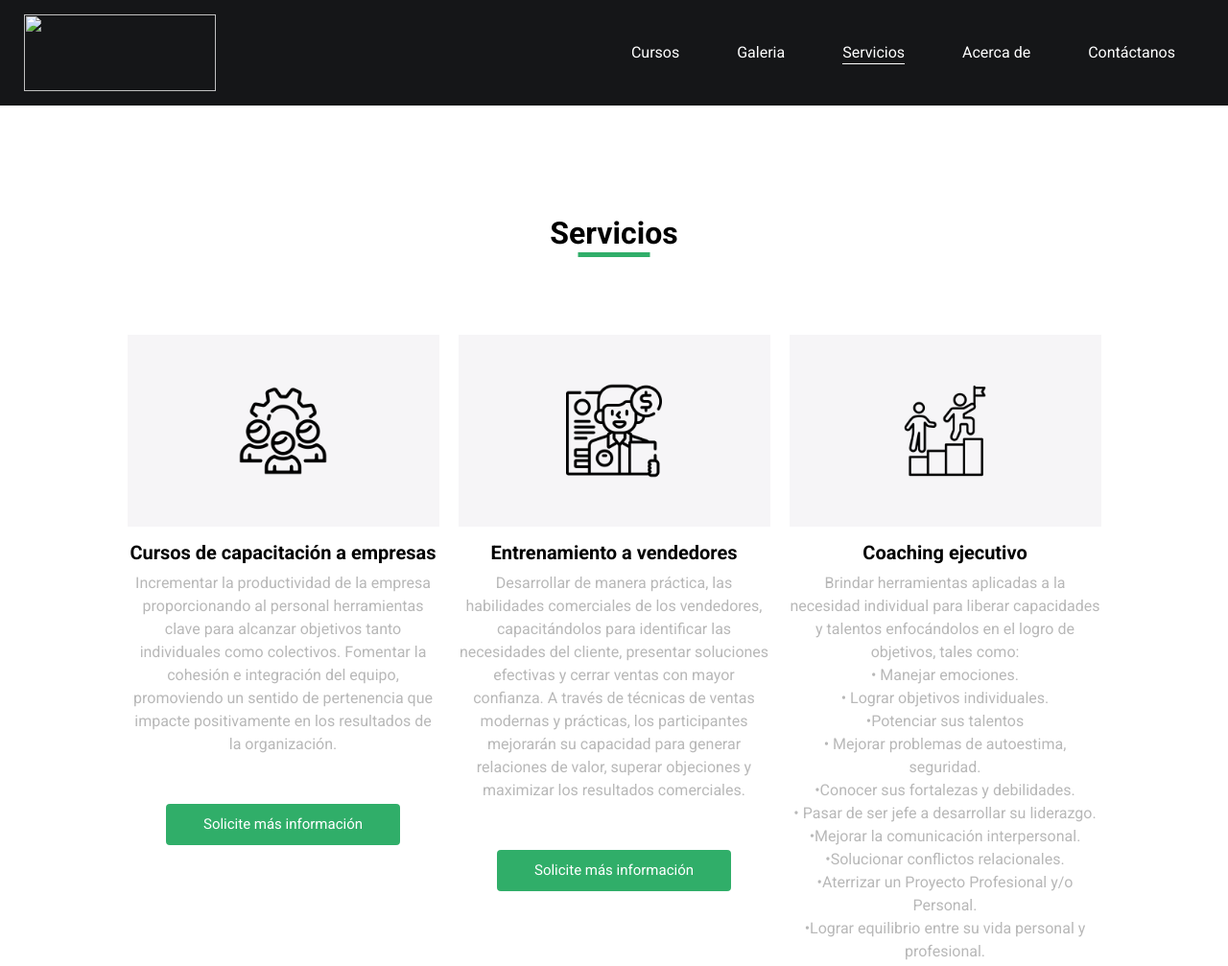
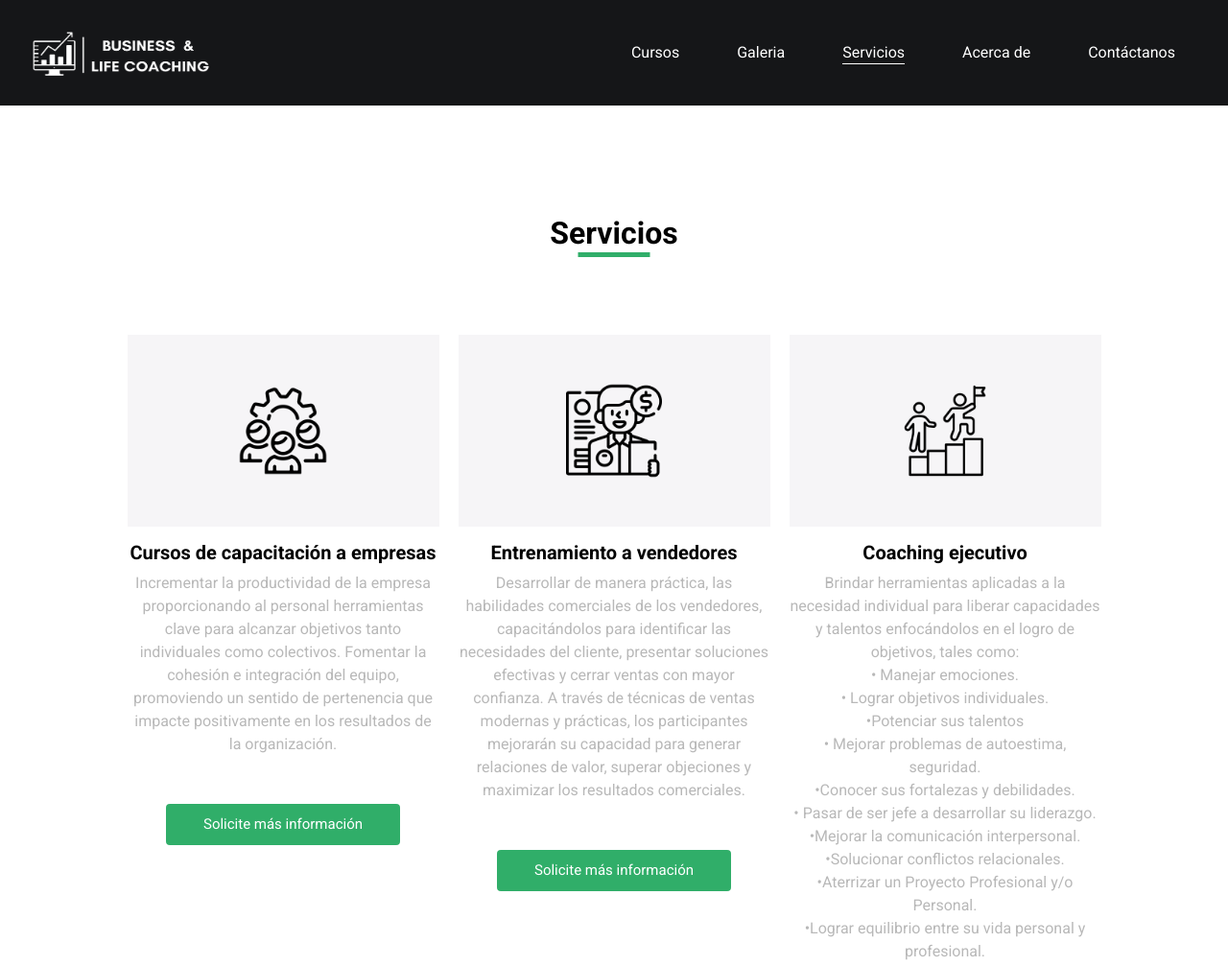
Before and after one commit to angelmndz/angelmndz.github.io, a plain HTML site: page how.html in a window 1280 px wide. Shown: the top 1007 px of the page at 96% size. Drawn offline with nearby package versions, Linux system fonts and the light colour scheme; files that its build step writes are made by us from their sources.

Commit message:
Update how.html

```diff
--- a/how.html
+++ b/how.html
@@ -55,7 +55,7 @@
         <nav class="navbar navbar-expand-lg custom_nav-container ">
           <span>
             <a href="index.html">
-              <img src="images/Título.png" width="200px" height="80px">
+              <img src="Título.png" width="200px" height="80px">
             </a>
           </span>
 
```
